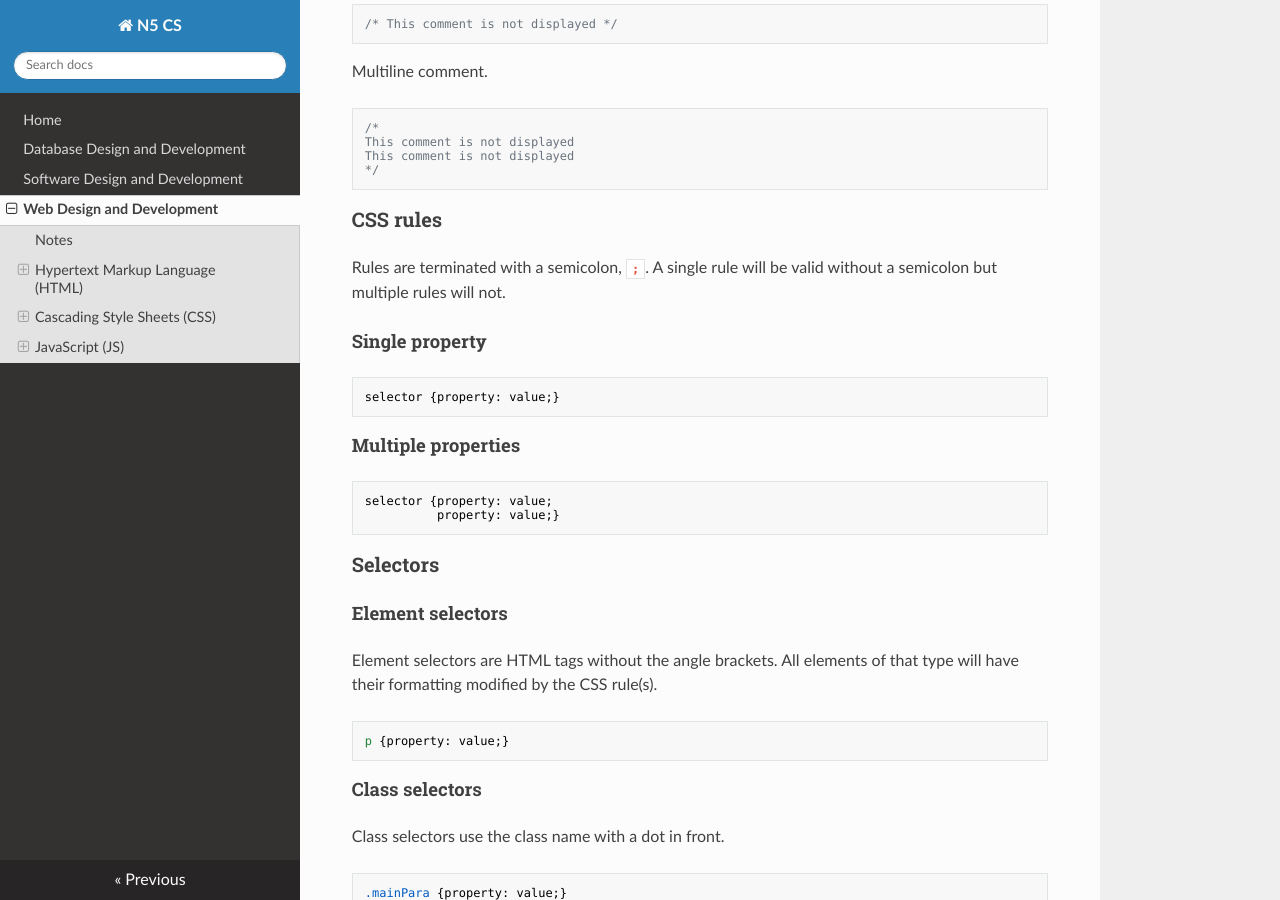
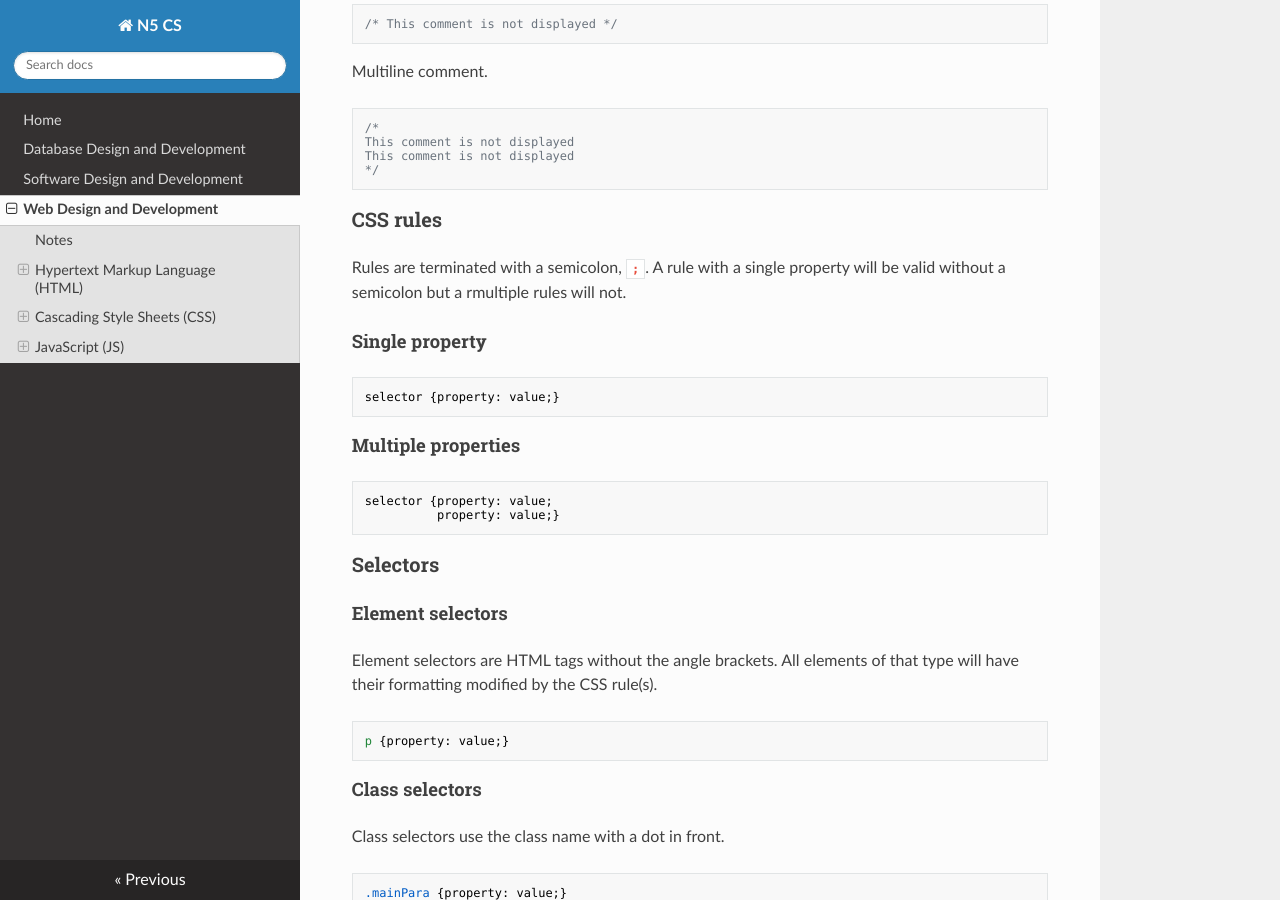
Before and after one commit to MrFriendCS/N5-CS, an MkDocs documentation site: the page built from docs/N5-CS-WDD.md, in a window 1280 px wide and 900 px high, scrolled down 5389 px. Built offline with MkDocs 1.6.1, drawn with Linux system fonts in a browser that asks for light colours; nearby versions of some CDN libraries; some of the changed lines change nothing that is shown.

Commit message:
docs/N5-CS-WDD.md updated from https://stackedit.io/

````diff
--- a/docs/N5-CS-WDD.md
+++ b/docs/N5-CS-WDD.md
@@ -291,7 +291,7 @@ This comment is not displayed
 
 ### CSS rules
 
-Rules are terminated with a semicolon, **`;`**. A single rule will be valid without a semicolon but multiple rules will not.
+Rules are terminated with a semicolon, **`;`**. A rule with a single property will be valid without a semicolon but a rmultiple rules will not.
 
 #### Single property
 
@@ -473,6 +473,6 @@ Passing `this` as a parameter to the JS function allows the same function to be
 ```
 
 <!--stackedit_data:
-eyJoaXN0b3J5IjpbLTEyMDczNzU5OTEsMTM4NjQyODI3OSwtMj
-c5NzcxNDksLTE0MDA2MjY2MiwtMzYzNjE5NzM4XX0=
+eyJoaXN0b3J5IjpbLTQwOTgxMzc1MCwxMzg2NDI4Mjc5LC0yNz
+k3NzE0OSwtMTQwMDYyNjYyLC0zNjM2MTk3MzhdfQ==
 -->
````
